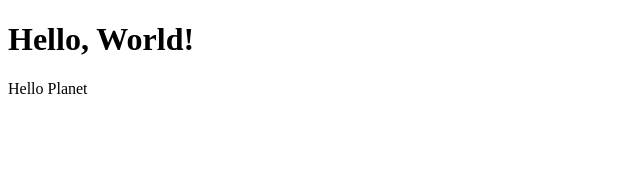
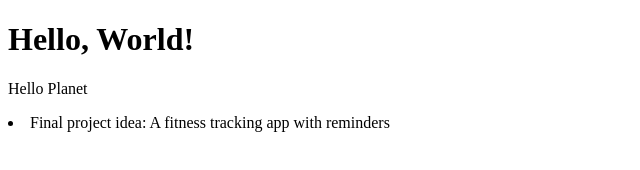
Before and after one commit to carlosa2432/CS3338-first-project, a plain HTML site: page index.html in a window 1280 px wide. Shown: the whole page, without its empty margins (0-640 px from the left). Drawn offline with Linux system fonts and the light colour scheme.

Commit message:
Update index.html

```diff
--- a/index.html
+++ b/index.html
@@ -8,5 +8,6 @@
 <body>
     <h1>Hello, World!</h1>
     <p>Hello Planet</p>
+    <li>Final project idea: A fitness tracking app with reminders</li>
 </body>
 </html>
```
